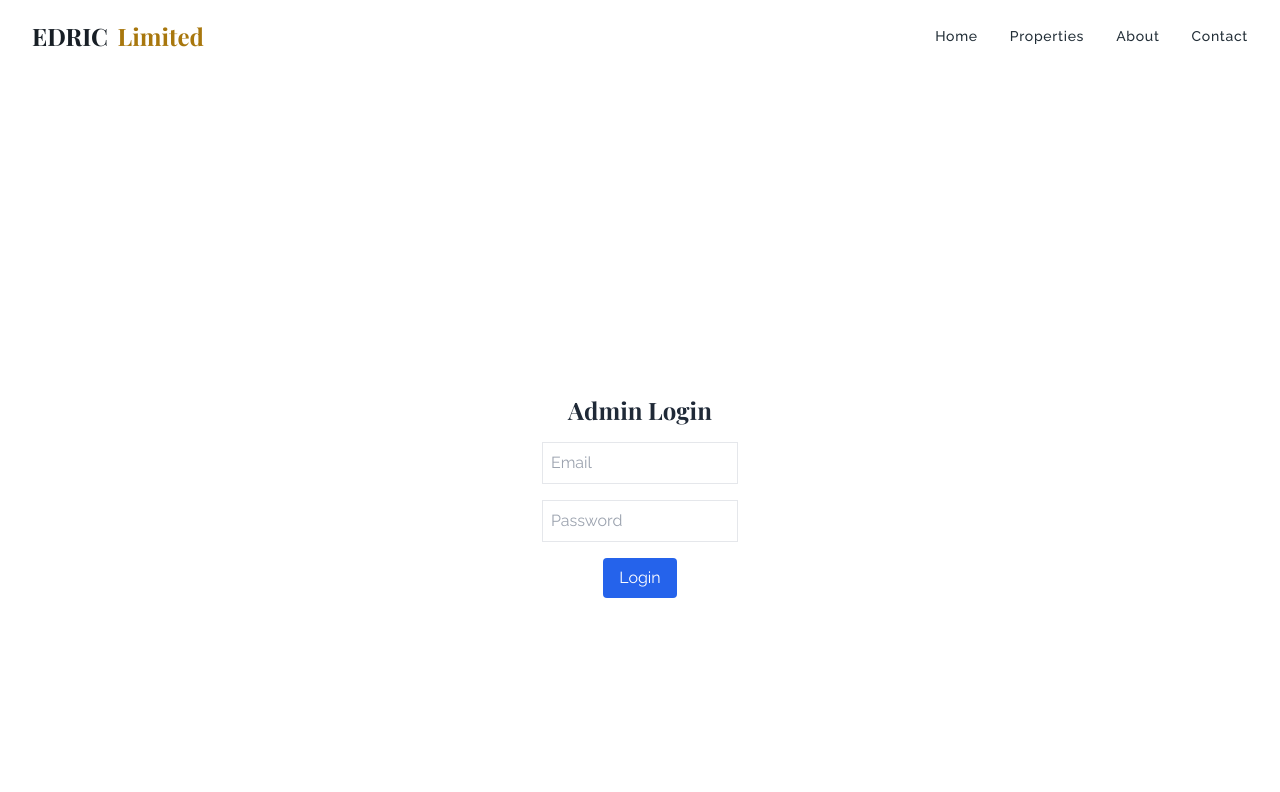
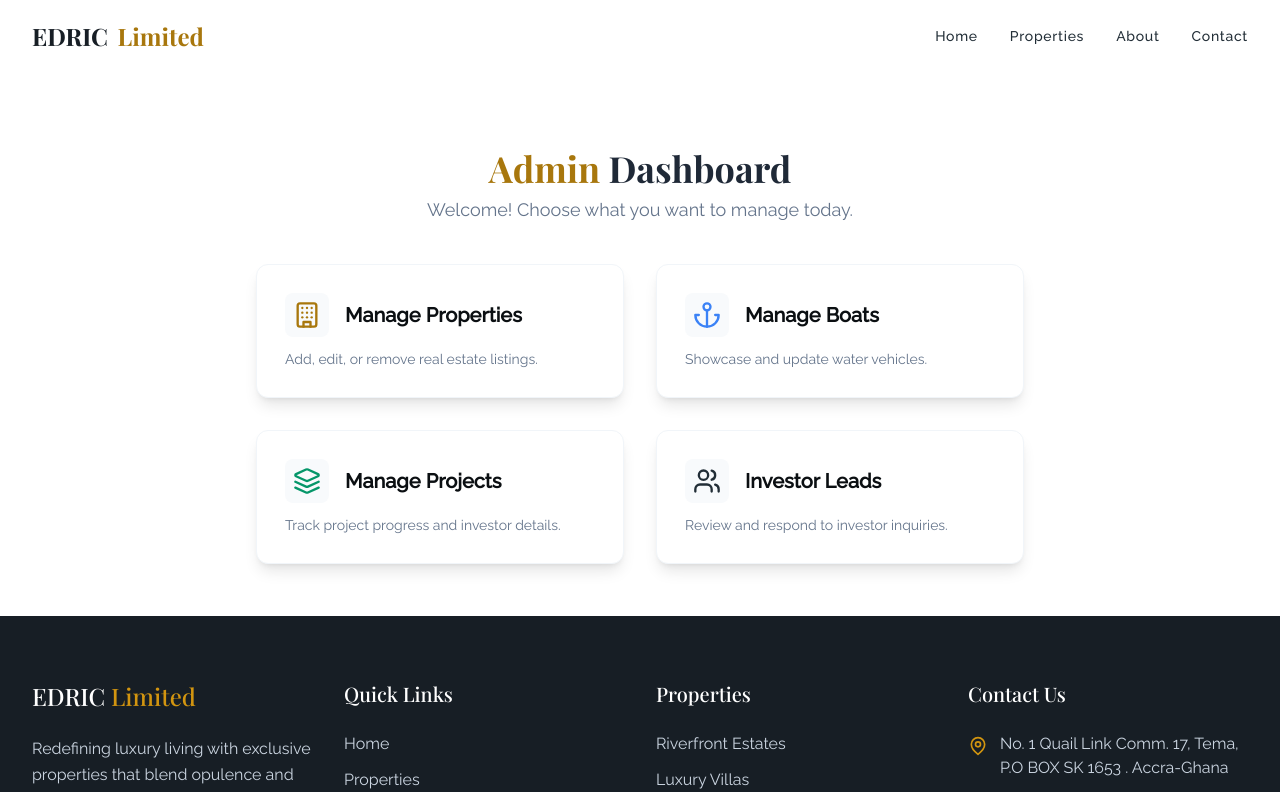
Before and after one commit to ansahobed/Edric-LTD-Project, a React (Vite) app: page /admin in a window 1280 px wide. Before the commit this address led to /login. Shown: the top 792 px of the page. Built offline with nearby package versions, Linux system fonts and the light colour scheme.

Commit message:
Admin Dashboard Changes

```diff
--- a/src/pages/admin/index.tsx
+++ b/src/pages/admin/index.tsx
@@ -1,25 +1,62 @@
-import { useEffect } from 'react';
-import { useNavigate } from 'react-router-dom';
-import { supabase } from '../../lib/supabaseClient';
+// src/pages/admin/index.tsx
+
+import { Link } from "react-router-dom";
+import { Home, Building, Anchor, Layers, Users } from "lucide-react";
+
+const adminLinks = [
+  {
+    name: "Manage Properties",
+    icon: <Building className="w-7 h-7 text-gold-600" />,
+    to: "/admin/properties",
+    desc: "Add, edit, or remove real estate listings.",
+  },
+  {
+    name: "Manage Boats",
+    icon: <Anchor className="w-7 h-7 text-blue-500" />,
+    to: "/admin/boats",
+    desc: "Showcase and update water vehicles.",
+  },
+  {
+    name: "Manage Projects",
+    icon: <Layers className="w-7 h-7 text-emerald-600" />,
+    to: "/admin/projects",
+    desc: "Track project progress and investor details.",
+  },
+  {
+    name: "Investor Leads",
+    icon: <Users className="w-7 h-7 text-charcoal-700" />,
+    to: "/admin/investors",
+    desc: "Review and respond to investor inquiries.",
+  },
+];
 
 export default function AdminDashboard() {
-  const navigate = useNavigate();
+  return (
+    <div className="min-h-[65vh] flex flex-col items-center justify-center py-10 px-4">
+      <h1 className="text-3xl md:text-4xl font-bold font-serif mb-2 text-center">
+        <span className="text-gold-600">Admin</span> Dashboard
+      </h1>
+      <p className="mb-10 text-slate-500 text-center text-lg">
+        Welcome! Choose what you want to manage today.
+      </p>
 
-  useEffect(() => {
-    supabase.auth.getSession().then(({ data: { session } }) => {
-      if (!session) navigate('/login');
-    });
-  }, [navigate]);
-
-  return (
-    <div className="p-4">
-      <h1 className="text-2xl font-bold">Admin Dashboard</h1>
-      <ul className="list-disc ml-6 mt-4">
-        <li><a href="/admin/properties" className="text-blue-600">Manage Properties</a></li>
-        <li><a href="/admin/boats" className="text-blue-600">Manage Boats</a></li>
-        <li><a href="/admin/projects" className="text-blue-600">Manage Projects</a></li>
-        <li><a href="/admin/investors" className="text-blue-600">Investor Leads</a></li>
-      </ul>
+      <div className="grid grid-cols-1 md:grid-cols-2 gap-8 w-full max-w-3xl">
+        {adminLinks.map((link) => (
+          <Link
+            to={link.to}
+            key={link.to}
+            className="group bg-white rounded-xl shadow-lg hover:shadow-xl border border-slate-100 p-7 flex flex-col items-start transition-all hover:-translate-y-1"
+          >
+            <div className="flex items-center gap-4 mb-3">
+              <div className="p-2 bg-slate-50 rounded-lg">{link.icon}</div>
+              <span className="text-xl font-semibold text-charcoal-900 group-hover:text-gold-600 transition-colors">
+                {link.name}
+              </span>
+            </div>
+            <span className="text-sm text-slate-500">{link.desc}</span>
+          </Link>
+        ))}
+      </div>
     </div>
   );
 }
```
